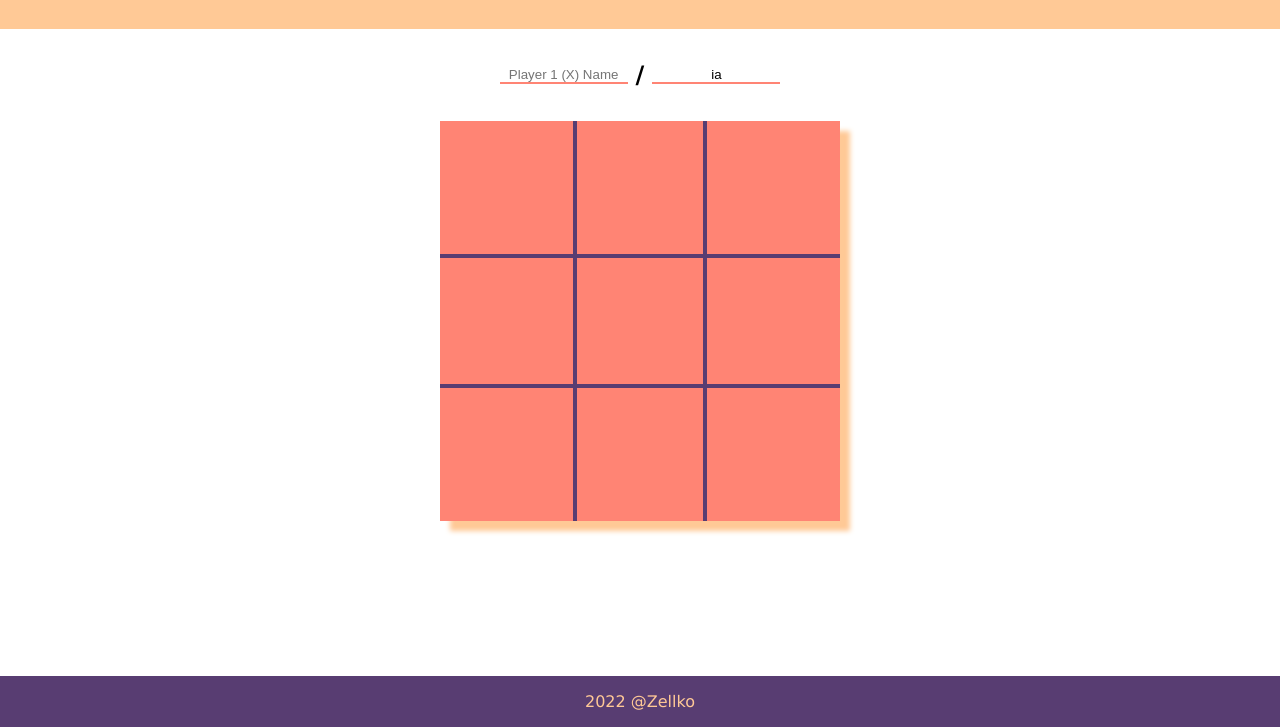
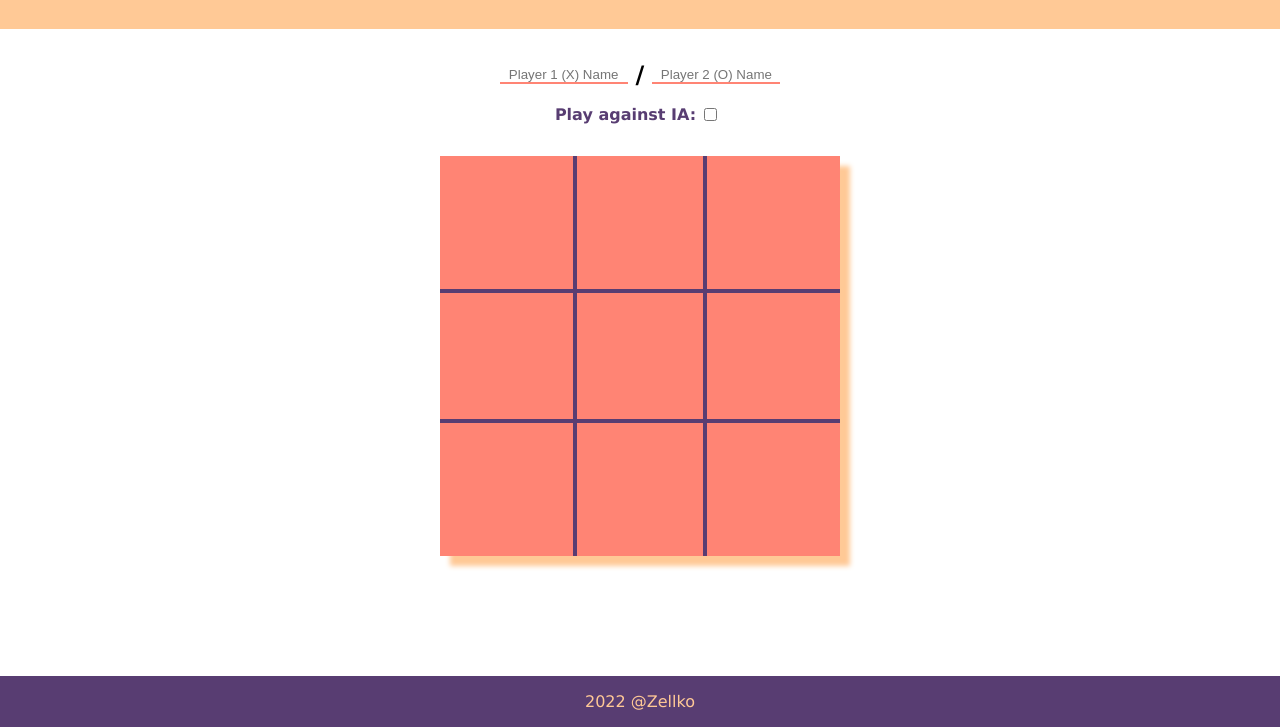
Before and after one commit to zellko/top-ticatactoe, a plain HTML site: page index.html in a window 1280 px wide. Shown: the part 73-800 px from the top of the page. Drawn offline with Linux system fonts and the light colour scheme.

Commit message:
Added 'Play against IA' checkbox

```diff
--- a/css/style.css
+++ b/css/style.css
@@ -132,8 +132,25 @@ Game Settings
 
 .game-settings {
     display: flex;
+    flex-direction: column;
+    align-self: center;
     align-items: center;
-    justify-content: center;
+    gap: 16px;
+}
+
+.name-settings {
+    display: flex;
+    align-items: center;
+}
+
+.ia-settings {
+    display: flex;
+    text-align: left;
+}
+
+.ia-settings input {
+    width: auto;
+    accent-color: var(--text-color-dark)
 }
 
 input {
@@ -148,6 +165,11 @@ input:disabled {
     opacity: 0.3;
 }
 
+label {
+    color: var(--text-color-dark);
+    font-weight: 700;
+}
+
 
 /***********************
 JS VARIABLE
--- a/index.html
+++ b/index.html
@@ -17,10 +17,17 @@
     </div>
 
     <div class="game-settings">
-        <input type="text" name="player-1-name" id="p1-name" placeholder="Player 1 (X) Name">
-        <h2>/</h2>
-        <input type="text" name="player-2-name" id="p2-name" placeholder="Player 2 (O) Name" value="ia">
+        <div class="name-settings">
+            <input type="text" name="player-1-name" id="p1-name" placeholder="Player 1 (X) Name">
+            <h2>/</h2>
+            <input type="text" name="player-2-name" id="p2-name" placeholder="Player 2 (O) Name">
+        </div>
+        <div class="ia-settings">
+            <label for="ia-checkbox">Play against IA: </label>
+            <input type="checkbox" name="ia-checkbox" id="ia-checkbox">
+        </div>
     </div>
+
 
     <div class="board-container">
         <div class="board">
--- a/js/script.js
+++ b/js/script.js
@@ -3,10 +3,10 @@ const game = (() => {
     // ... check when the user click on gameBoard case or buttons
     // ... define which player is active
     // ... define if th game should continue or not
-    const btnRestart = document.querySelector("#restart");
     const boardCell = document.querySelectorAll(".board-cell");
     const inputPlayer1Name = document.querySelector("#p1-name");
     const inputPlayer2Name = document.querySelector("#p2-name");
+    const inputCheckBoxIA = document.querySelector("#ia-checkbox");
     const displayResult = document.querySelector(".display-result h2");
 
     let activePlayer = undefined;
@@ -90,7 +90,7 @@ const game = (() => {
 
             if (isGameOver) {
                 inputPlayer1Name.disabled = false;
-                inputPlayer2Name.disabled = false;
+                if (!inputCheckBoxIA.checked) inputPlayer2Name.disabled = false;
             };
 
             // Change active player
@@ -300,6 +300,20 @@ const game = (() => {
     Event listner: Check for user actions
     ***********************/
 
+    inputCheckBoxIA.addEventListener("change", (e) => {
+
+        if (e.target.checked) {
+            player2.playerName = "IA";
+            inputPlayer2Name.value = "IA";
+            inputPlayer2Name.disabled = true;
+        } else {
+            player2.playerName = "Player 2";
+            inputPlayer2Name.value = "Player 2";
+            inputPlayer2Name.disabled = false;
+        };
+
+    });
+
     boardCell.forEach(bcase => bcase.addEventListener("click", function(e) {
         // When a player click on a board cell...
         if (isGameOver) _initateGame(); // If the game is over, we reset the board before to start a new game
@@ -315,7 +329,7 @@ const game = (() => {
 
         _gameBoard.populateBoard(cell);
 
-        if (player2.playerName === "ia" && !isGameOver) {
+        if (player2.playerName === "IA" && !isGameOver) {
             const iaCellChoice = _ia.chooseCell();
             const iaCellDom = document.querySelector(`[row='${iaCellChoice[0]}'][col='${iaCellChoice[1]}']`);
             _gameBoard.populateBoard(iaCellDom);
```
